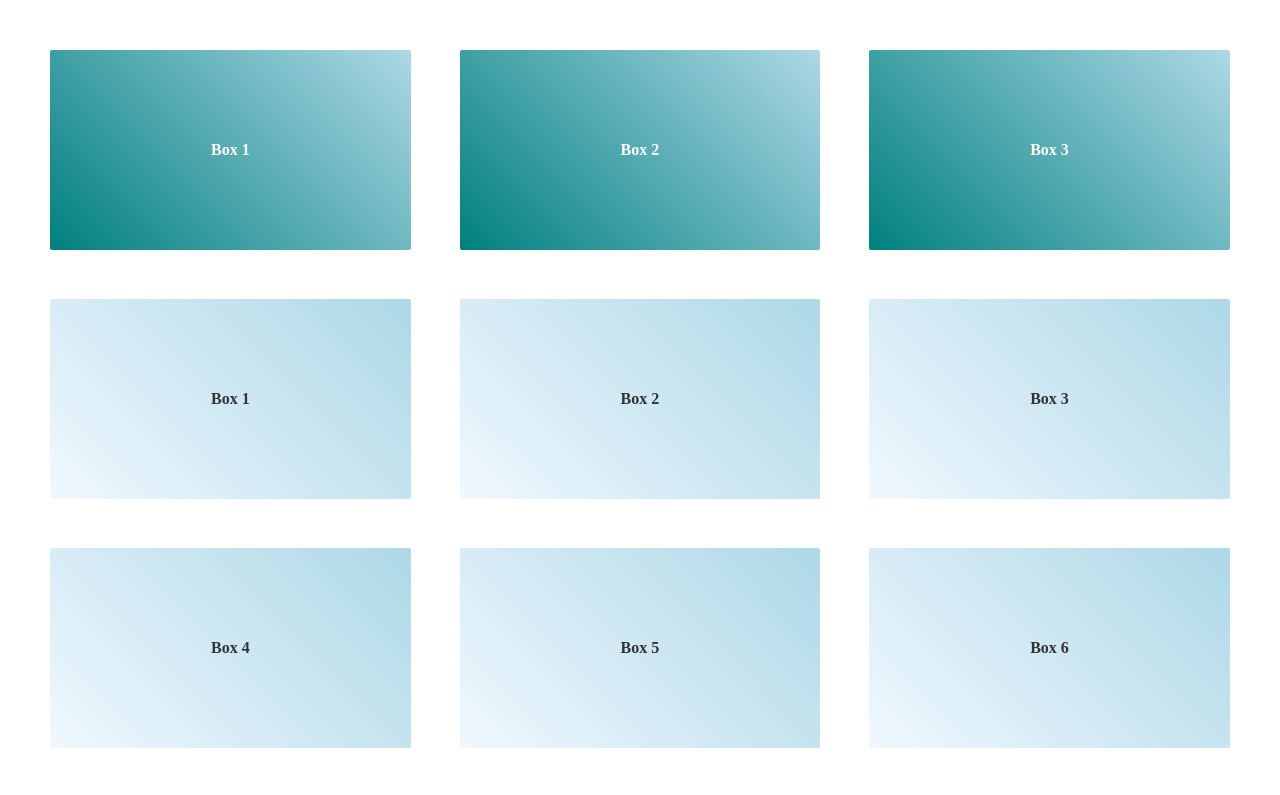
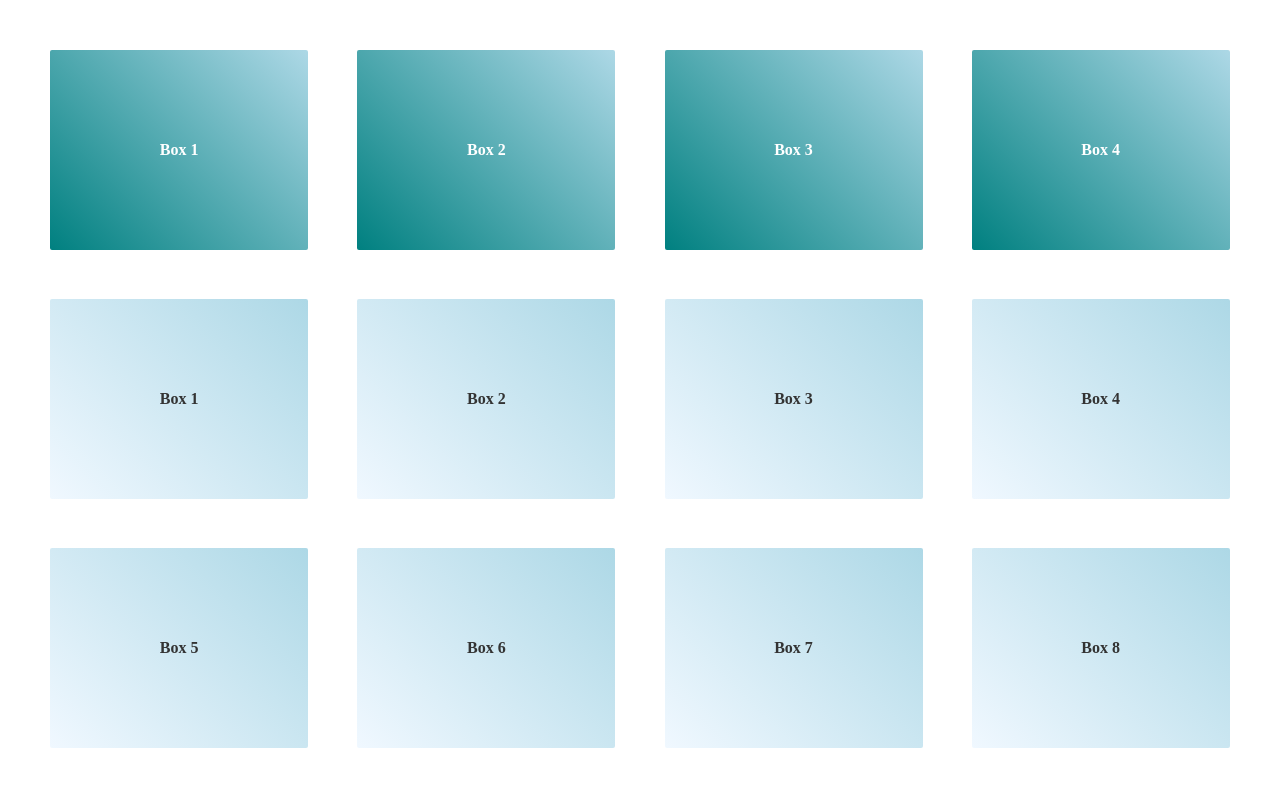
Before and after one commit to kyleconkright/info-slide, a plain HTML site: page index.html in a window 1280 px wide. Shown: the top 795 px of the page. Drawn offline with nearby package versions, Linux system fonts and the light colour scheme.

Commit message:
automatically get width and margin for left shift

```diff
--- a/index.html
+++ b/index.html
@@ -12,6 +12,7 @@
 	<li>Box 1</li>
 	<li>Box 2</li>
 	<li>Box 3</li>
+	<li>Box 4</li>
 </ul>
 
 <ul id="content">
--- a/script.js
+++ b/script.js
@@ -1,16 +1,25 @@
 $('document').ready(() => {
 
 	let addBio = function(thumb, target) {
+
+		let targetWidth = $('#content').parent().width();
+		let boxWidthPx = $('#content li').width();
+		let marginPx = $('#content li').css('margin').split('px');
+		let boxMargin = parseInt(100 * marginPx[0]) / targetWidth * 2;
+		let boxWidth = parseInt(100 * (boxWidthPx / targetWidth) + boxMargin ) + '%';
+
+
 		$(thumb).on('click', (e) => {
 			var txt = '<li>'+$(e.target).html()+'</li>';
 
 			$(target).prepend(txt);
-			$(target).css({'left':'-33.333333%'}).animate({'left':'0'}, 'easeOut', function(){
+			$(target).css({'left':'-'+boxWidth}).animate({'left':'0'}, () => {
 				$(target+' li').last().remove();
 			});
 		});
 	}
 
+
 	addBio('#content li', '#target');
 
 });
--- a/style.css
+++ b/style.css
@@ -23,8 +23,8 @@ body {
 }
 
 #content li, #target li {
-	max-width: 29.333333%;
-	min-width: 29.333333%;
+	max-width: 21%;
+	min-width: 21%;
 	height: 200px;
 	display: flex;
 	justify-content: center;
```
